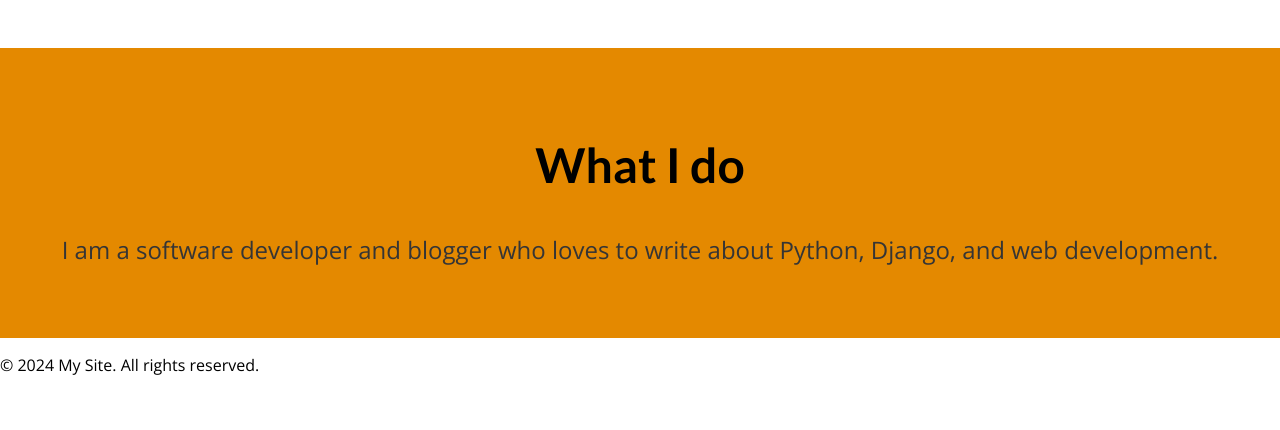
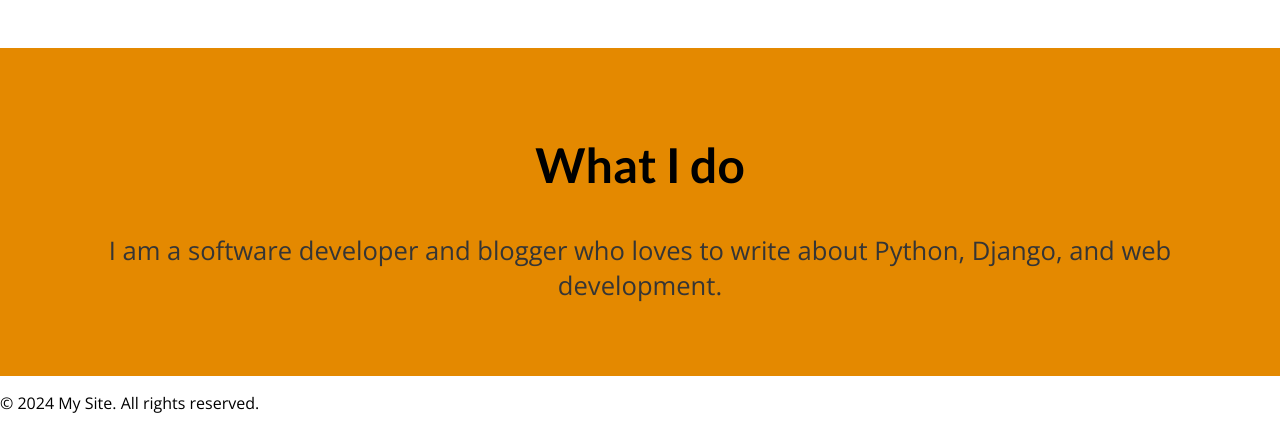
Before and after one commit to vaniltonpaulo/blog, a Django app: page / in a window 1280 px wide. Shown: the part 718-1148 px from the top of the page. Before the commit the page ends 1093 px from the top, so only its background shows below. Run offline with Django 5.2, Linux system fonts and the light colour scheme.

Commit message:
just a test

```diff
--- a/blog/static/blog/index.css
+++ b/blog/static/blog/index.css
@@ -70,6 +70,6 @@
 }
 
 #about p {
-  font-size: 1.5rem;
+  font-size: 1.6rem;
   color: #353535;
 }
```
